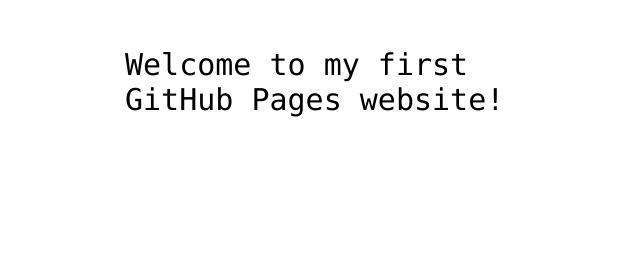
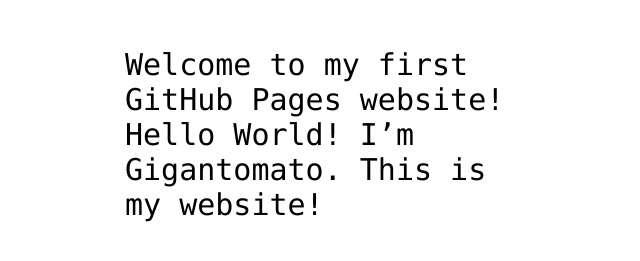
Before and after one commit to Gigantomato/Gigantomato.github.io, a plain HTML site: page index.html in a window 1280 px wide. Shown: the part 341-602 px from the top of the page, without its empty margins (315-955 px from the left). Drawn offline with Linux system fonts and the light colour scheme.

Commit message:
Update index.html

```diff
--- a/index.html
+++ b/index.html
@@ -12,9 +12,10 @@
 <img src="https://octodex.github.com/images/daftpunktocat-thomas.gif" id="octocat" alt="octocat-gif" />
 
 <!-- Change this code here by copy and pasting your template on line 15 -->
-<p>Welcome to my first GitHub Pages website!</p>
+<p>Welcome to my first GitHub Pages website!
+  Hello World! I’m Gigantomato. This is my website!</p>
 <!-- This is my first chage to this nice and perfect Index>
-<p>Hello World! I’m Gigantomato. This is my website!</p>
+<p></p>
 
 </body>
 </html>
```
